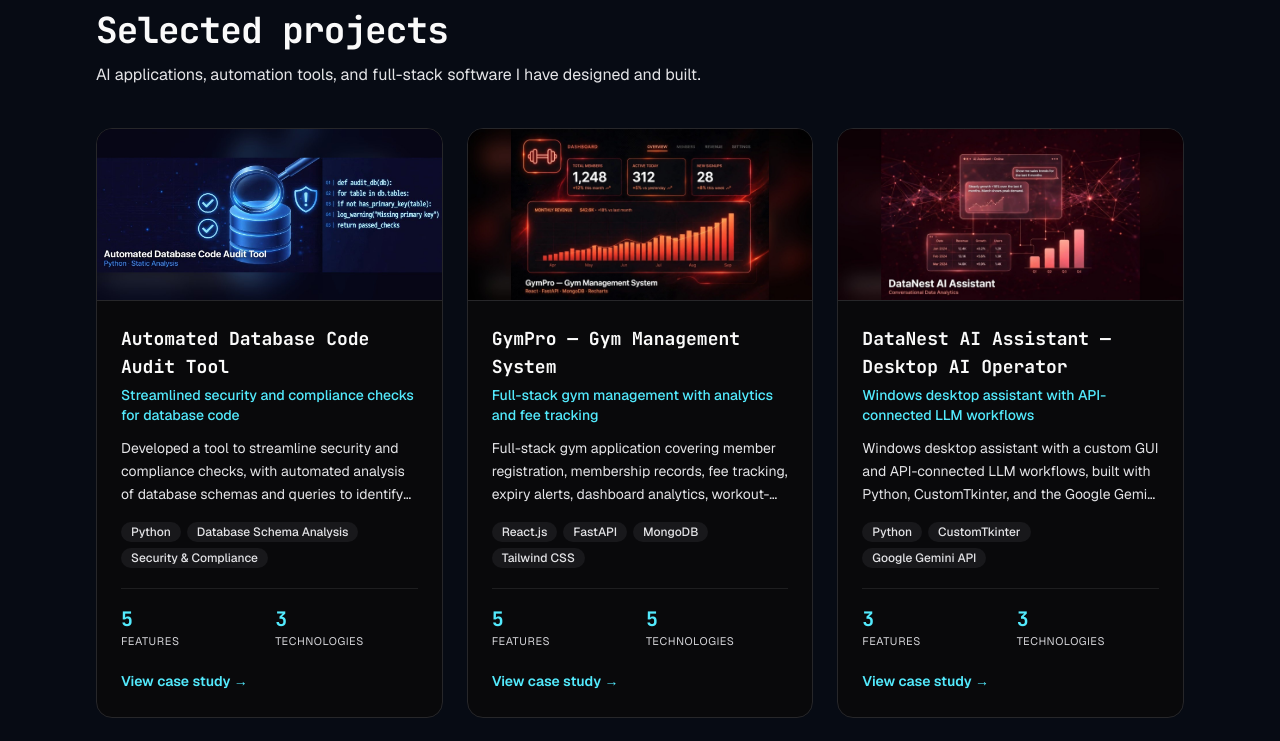
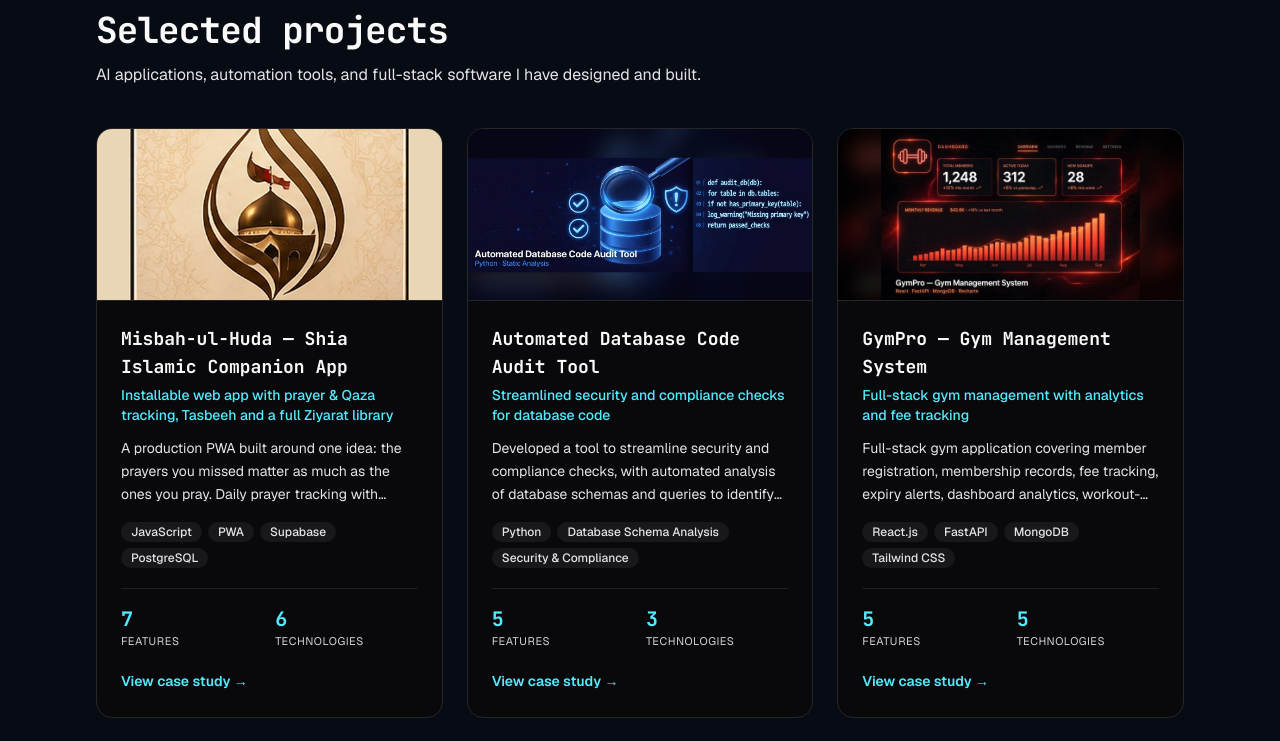
Before and after one commit to waki44/portfolio-website, a Next.js app: page / in a window 1280 px wide. Shown: the part 2865-3606 px from the top of the page. Built offline with nearby package versions, Linux system fonts and the light colour scheme.

Commit message:
Add Misbah-ul-Huda Islamic Companion app as featured project with live demo

```diff
--- a/data/projects.ts
+++ b/data/projects.ts
@@ -21,6 +21,31 @@ export type Project = {
 };
 
 export const projects: Project[] = [
+  {
+    slug: "misbah-ul-huda",
+    image: "/projects/misbah-ul-huda.jpg",
+    name: "Misbah-ul-Huda — Shia Islamic Companion App",
+    tagline: "Installable web app with prayer & Qaza tracking, Tasbeeh and a full Ziyarat library",
+    description:
+      "A production PWA built around one idea: the prayers you missed matter as much as the ones you pray. Daily prayer tracking with Jafari (Tehran) prayer times, a separate Qaza counter for every prayer — including Namaz-e-Ayat — a Qaza Khatam Plan that projects your finish date, a private ladies' section where period days never count as Qaza, a Tasbeeh counter, and a library of 8 complete Arabic texts with English translation. Installs on a phone like a native app and works offline.",
+    problem:
+      "Generic prayer apps track today's prayers but forget the missed ones. Tracking Qaza across months — separately for each prayer, with a realistic finish plan, and correctly excluding ladies' period days — had no proper home, and Shia users also need Jafari prayer times and a real Ziyarat/Dua library in the same place.",
+    contribution:
+      "Designed and built the complete product end to end: the 'Luminous Courtyard' spatial UI, the prayer and Qaza tracking logic, the Qaza Khatam Plan, ladies' cycle handling, the 8-text Arabic + English library, offline PWA support, and the Supabase account and cloud-sync backend with Row Level Security.",
+    features: [
+      "Daily 5-prayer tracker with Jafari prayer times and progress ring",
+      "Per-prayer Qaza counters including Namaz-e-Ayat, with a finish-date Khatam Plan",
+      "Ladies' section — cycle days marked privately, never counted as Qaza",
+      "Tasbeeh counter with 7 dhikrs and lifetime totals",
+      "Library of 8 complete texts in Arabic with English translation — Ziyarat-e-Ashura, Ziyarat-e-Waritha, Dua-e-Kumayl, Dua-e-Nudba, Dua-e-Tawassul, Hadith-e-Kisa, Surah Ya-Sin, Surah Al-Mulk",
+      "Hijri calendar with wiladat/shahadat dates, Qibla direction and monthly report",
+      "Installable PWA — offline support, home-screen icon, no app store needed",
+    ],
+    technologies: ["JavaScript", "PWA", "Supabase", "PostgreSQL", "Adhan.js", "GitHub Pages"],
+    github: "https://github.com/waki44/islamic-companion",
+    githubNote: null,
+    demo: "https://waki44.github.io/islamic-companion/",
+  },
   {
     slug: "automated-database-code-audit-tool",
     image: "/projects/automated-database-code-audit-tool.jpg",
```
Also changed, not shown: public/projects/misbah-ul-huda.jpg (added).
